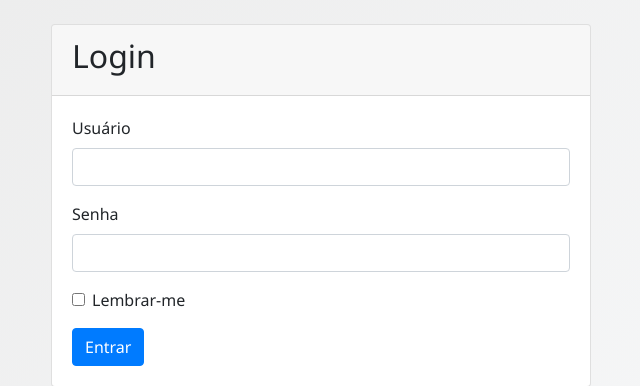
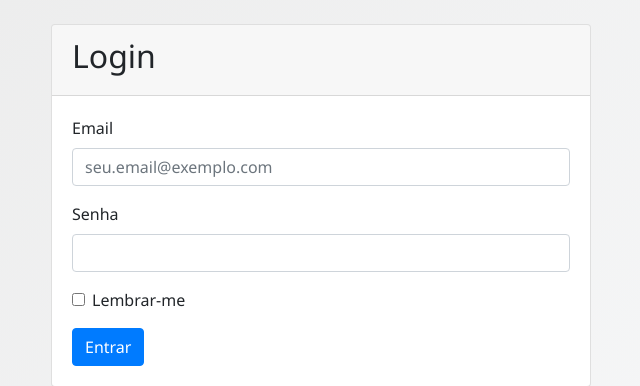
Before and after one commit to wllynilson/ikigai, a Flask app: page /login in a window 1280 px wide. Shown: the part 66-452 px from the top of the page, without its empty margins (319-959 px from the left). Run offline with Flask 3, Linux system fonts and the light colour scheme; some libraries are stand-ins or nearby versions.

Commit message:
Permite logar com o e-mail ao invez do nome.

```diff
--- a/app/auth/forms.py
+++ b/app/auth/forms.py
@@ -11,7 +11,7 @@ from app.models import User
 
 
 class LoginForm(FlaskForm):
-    username = StringField('Usuário', validators=[DataRequired()])
+    email = StringField('Email', validators=[DataRequired(), Email(message="Por favor, insira um email válido.")])
     password = PasswordField('Senha', validators=[DataRequired()])
     remember_me = BooleanField('Lembrar-me')
     submit = SubmitField('Entrar')
--- a/app/auth/routes.py
+++ b/app/auth/routes.py
@@ -16,9 +16,9 @@ def login():
 
     form = LoginForm()
     if form.validate_on_submit():
-        user = User.query.filter_by(username=form.username.data).first()
+        user = User.query.filter_by(email=form.email.data).first()
         if user is None or not user.check_password(form.password.data):
-            flash('Nome de usuário ou senha inválida.', 'danger')
+            flash('Email ou senha inválida.', 'danger')
             return redirect(url_for('auth.login'))
 
         login_user(user, remember=form.remember_me.data)
--- a/app/templates/auth/login.html
+++ b/app/templates/auth/login.html
@@ -14,8 +14,8 @@
                 <form method="POST" action="" novalidate>
                     {{ form.hidden_tag() }}
                     <div class="form-group">
-                        {{ form.username.label }}
-                        {{ form.username(class="form-control") }}
+                        {{ form.email.label(class="form-control-label") }}
+                        {{ form.email(class="form-control", placeholder="seu.email@exemplo.com") }}
                     </div>
                     <div class="form-group">
                         {{ form.password.label }}
```
